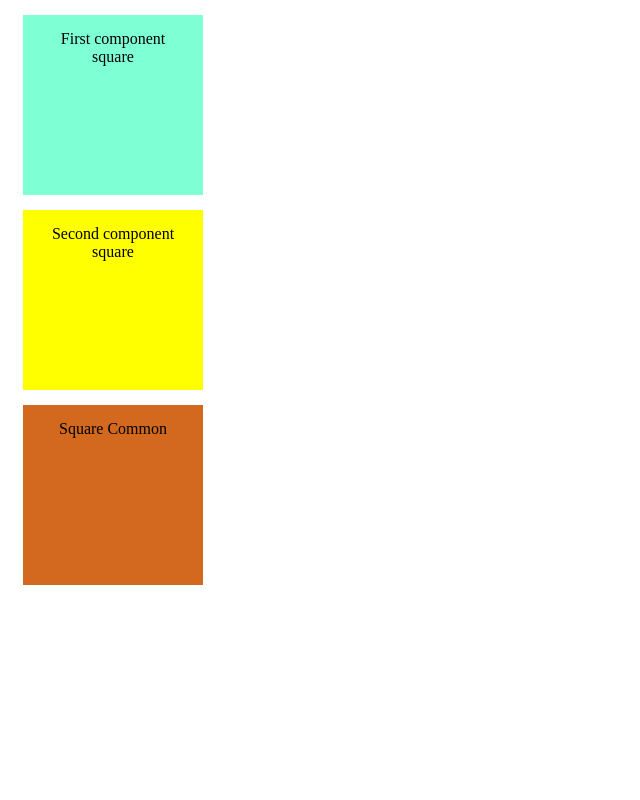
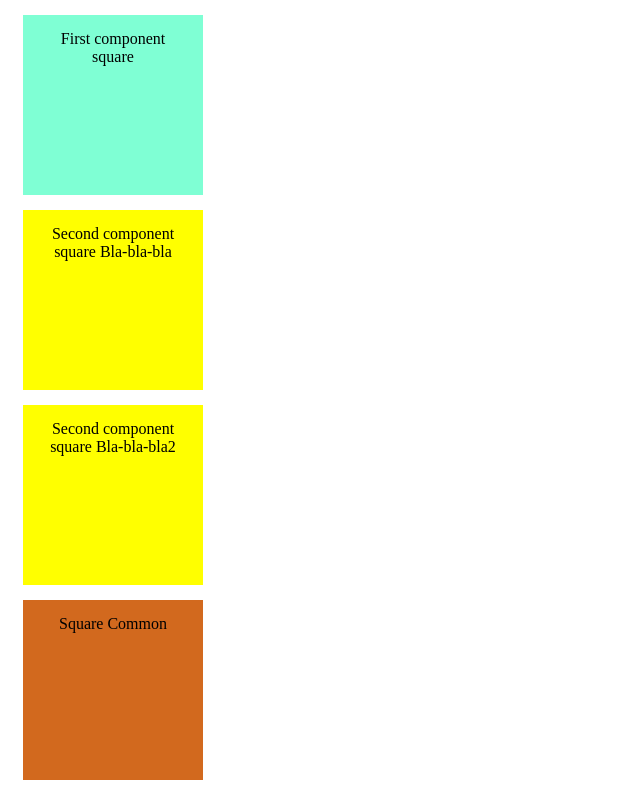
Before and after one commit to Offych/angular-training, an Angular app: page / in a window 1280 px wide. Shown: the whole page, without its empty margins (0-640 px from the left). Built offline with nearby package versions, Linux system fonts and the light colour scheme.

Commit message:
ng-content usage

```diff
--- a/src/app/app.component.html
+++ b/src/app/app.component.html
@@ -1,5 +1,10 @@
 <div class="common-container">
   <first-test></first-test>
-  <second-test></second-test>
+  <second-test>
+    Bla-bla-bla
+  </second-test>
+  <second-test>
+    Bla-bla-bla2
+  </second-test>
   <div class="square">Square Common</div>
 </div>
--- a/src/app/components/second-test/second-test.component.html
+++ b/src/app/components/second-test/second-test.component.html
@@ -1 +1,3 @@
-<div class="square">Second component square</div>
+<div class="square">Second component square
+    <ng-content></ng-content>
+</div>
```
Also changed, not shown: 1 other file (tests, documents, lock files or other folders).
